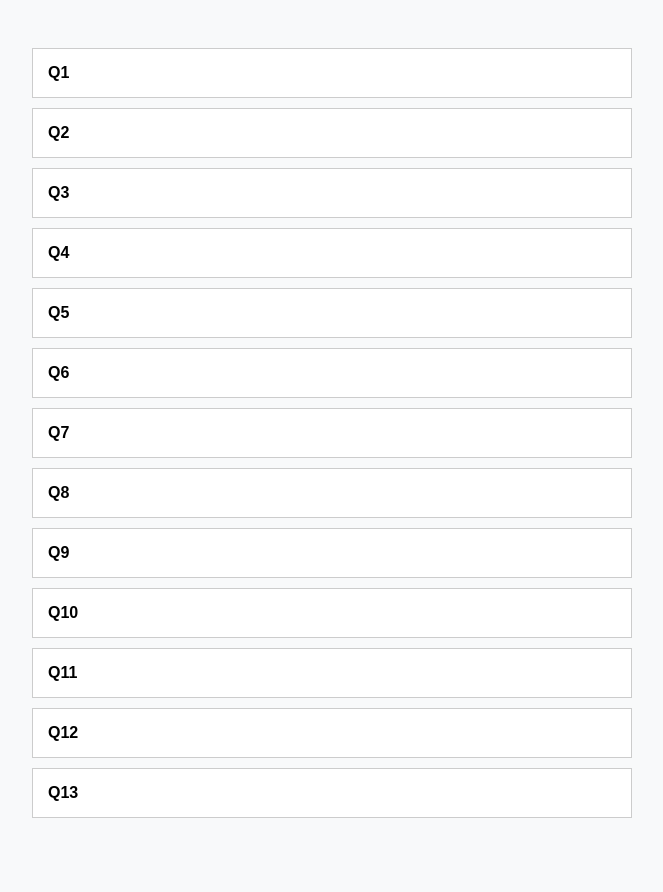
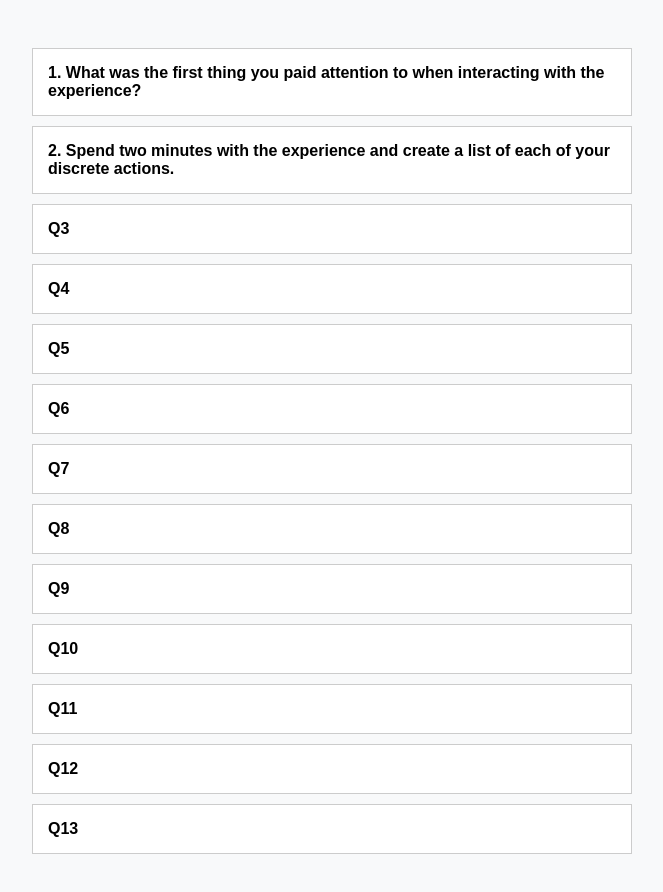
Before and after one commit to kwankit0329/kwankit.IM.github.io, a plain HTML site: page index.html in a window 1280 px wide. Shown: the whole page, without its empty margins (308-971 px from the left). Drawn offline with Linux system fonts and the light colour scheme.

Commit message:
Update index.html

```diff
--- a/index.html
+++ b/index.html
@@ -42,11 +42,11 @@
   <div class="qa-container">
     <!-- Q&A 循环 -->
     <div class="qa">
-      <div class="question">Q1</div>
+      <div class="question">1. What was the first thing you paid attention to when interacting with the experience?</div>
       <div class="answer">A1</div>
     </div>
     <div class="qa">
-      <div class="question">Q2</div>
+      <div class="question">2. Spend two minutes with the experience and create a list of each of your discrete actions.</div>
       <div class="answer">A2</div>
     </div>
     <div class="qa">
```
